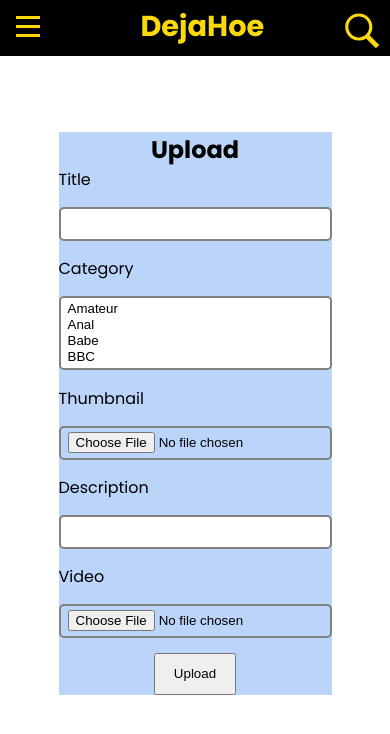
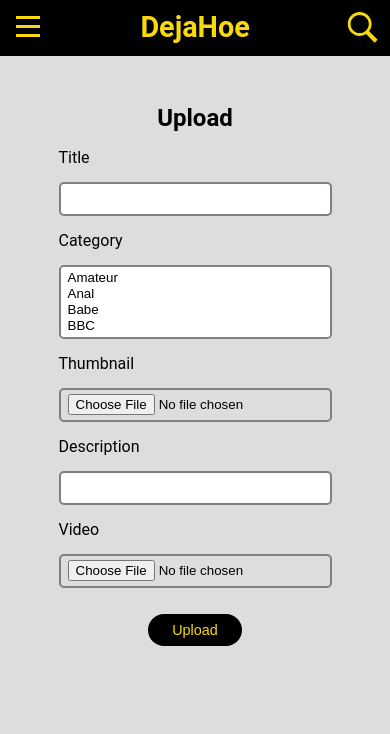
Before and after one commit to xamimran/reach_me, a Flask app: page /upload in a window 390 px wide. Shown: the top 734 px of the page. Run offline with Flask 2, Linux system fonts and the light colour scheme; a user stored in the database is signed in; some libraries are stand-ins or nearby versions.

Commit message:
responsive V2

```diff
--- a/static/js.js
+++ b/static/js.js
@@ -1,5 +1,6 @@
 const primaryNav = document.querySelector(".primary-navigation")
 const navToggle = document.querySelector(".mobile-nav-toggle")
+const grad = document.querySelector(".wrapper")
 
 navToggle.addEventListener("click", ()=>{
     const visibility = primaryNav.getAttribute('data-visible');
@@ -12,4 +13,13 @@
         primaryNav.setAttribute("data-visible", false);
         navToggle.setAttribute("aria-expanded", false);
     }
-})
+});
+
+window.addEventListener("load", ()=>{
+    const toggler = grad.getAttribute("bkg-c");
+
+    if (toggler === "0")
+    {
+        document.body.style.background = "#DDDDDC";
+    }
+});
--- a/static/style.css
+++ b/static/style.css
@@ -1,4 +1,4 @@
-@import url("https://fonts.googleapis.com/css2?family=Poppins:ital,wght@0,100;0,200;0,300;0,400;0,500;0,600;0,700;0,800;0,900;1,100;1,200;1,300;1,400;1,500;1,600;1,700;1,800;1,900&display=swap");
+@import url('https://fonts.googleapis.com/css2?family=Roboto:wght@0,100;0,200;0,300;0,400;0,500;0,600;0,700;0,800;0,900;1,100;1,200;1,300;1,400;1,500;1,600;1,700;1,800;1,900&display=swap');
 
 * {
   margin: 0;
@@ -7,7 +7,23 @@
 }
 
 body {
-  font-family: "Poppins", sans-serif;
+  font-family: "Roboto","Arial",sans-serif;
+}
+
+::-webkit-scrollbar {
+    width: 13px;
+}
+
+::-webkit-scrollbar-track {
+    -webkit-box-shadow: inset 0 0 6px rgba(0,0,0,0.3);
+    border-radius: 10px;
+    background: #f3f3f3;
+}
+
+::-webkit-scrollbar-thumb {
+    border-radius: 6px;
+    -webkit-box-shadow: inset 0 0 6px rgba(0,0,0,0.5);
+    background: #333;
 }
 
 .navbar {
@@ -77,40 +128,52 @@
     border: 0;
     width: 2rem;
     height: 2rem;
-    /*margin: 10rem;*/
-    /*aspect-ratio: 5;*/
     top: 1rem;
     left: 1rem;
-
-}
+  }
 
   .mobile-nav-toggle[aria-expanded="true"] {
-      background-image: url("./svg/closed.svg");
+    background-image: url("./svg/closed.svg");
   }
-}
 
-.logo {
+  .video{
+    margin: 0.5rem;
+    width: 150px;
+  }
+
+  .play-container{
+    background-color: black;
+    color: #fff;
+    margin: 8px 20px;
+    height: 30vh;
+  }
+
+  .logo {
   position: absolute;
-  top: .3rem;
+  top: .6rem;
   left: 36%;
   font-size: 1.2rem;
   color: #F9D90C;
-  /*font-size: 25px;*/
+  }
+
+  .wrapper {
+  width: 70%;
+  margin: 1.3rem auto;
+  /*background-color: rgba(200,200,200,1);*/
+  text-align: center;
+ }
+
 }
 
 .search {
     position: absolute;
-    top: .7rem;
-    right: .5rem;
-    /*font-size: 1.2rem;*/
-    /*color: #0e2431;*/
-    /*width: 40px;*/
-    /*height: 40px;*/
+    top: .6rem;
+    right: .6rem;
 }
 
 .search a img {
-  width: 40px;
-  height: 40px;
+  width: 35px;
+  height: 35px;
 }
 
 .flash {
@@ -121,11 +184,10 @@
     background-color: rgb(19, 185, 55);
 }
 
-.wrapper {
-  width: 70%;
-  margin: 9vh auto;
-  background-color: #BBD4F9;
-  text-align: center;
+.main-container {
+  height: 100%;
+  width: 100%;
+  /*background: */
 }
 
 .wrapper-1 {
@@ -159,9 +218,17 @@
 }
 
 button {
-  padding: 7px;
-  line-height: 1.5rem;
-  width: 30%;
+  padding: .4rem 1.5rem;
+  line-height: 1.2rem;
+  font-size: .9rem;
+  color: #F9D90C;
+  background-color: black;
+  border: none;
+}
+
+.btn {
+  margin-top: .7rem;
+  border-radius: 20px;
 }
 
 select {
@@ -187,6 +254,179 @@
   margin-bottom: 20px;
 }
 
+.heading{
+  align-items: center ;
+  text-align: center;
+  padding: .9rem;
+  border-bottom: 2px solid grey;
+  margin: .1rem 1rem;
+}
+
+.heading p {
+  display: block;
+  margin-top: 7px;
+  font-weight: 500;
+  font-size: 24px;
+}
+
+.videos-container{
+    display: flex;
+    flex-direction: row;
+    justify-content: space-around;
+    flex-wrap: wrap;
+    margin-top: 1rem;
+}
+
+.thumbnail{
+    width: 100%;
+    height: 290px;
+    margin-bottom: 12px;
+
+}
+
+.thumbnail img{
+    width: 100%;
+    height: 100%;
+    border-radius: 5px;
+}
+
+.video-details{
+    display: flex;
+}
+
+.creator-img img{
+    height: 40px;
+    width: 40px;
+    border-radius: 50%;
+    margin-right: 12px;
+}
+
+.title{
+    display: flex;
+    flex-direction: column;
+}
+
+.title a{
+    text-decoration: none;
+}
+
+.video-title{
+    color: rgb(3, 3, 3);
+    font-size: 1rem;
+    max-width: 278px;
+    line-height: 1.5rem;
+    margin-bottom: 1px;
+    overflow: hidden;
+    display: -webkit-box;
+    -webkit-line-clamp: 4;
+    -webkit-box-orient: vertical;
+}
+
+.title span{
+    color: rgb(96, 96, 96);
+    font-size: 0.9rem;
+    line-height: 2rem;
+    font-weight: 400;
+    margin-bottom: .5rem;
+}
+
+.video-creator:hover {
+    color: black;
+    flex-direction: column;
+}
+
+.card-title{
+    justify-content: left;
+    margin: 1rem 20px;
+
+}
+
+.card-title h1{
+  font-size: 1.3rem;
+}
+
+.card-title h3 {
+  font-size: .8rem;
+  font-weight: 600;
+}
+
+.category-container{
+    display: flex;
+    margin: 10px 20px;
+}
+
+.category-card{
+    border: 1px solid black;
+    color: #fff;
+    padding: 1px 5px;
+    background-color: black;
+    font-weight: 600;
+    font-size: .75rem;
+    margin-right: 5px;
+}
+
+.values-card a{
+    border: 1px solid #333;
+    color: #F8B500;
+    background-color: white;
+    padding: 3px 5px;
+    text-decoration: none;
+    font-weight: 700;
+    font-size: .9rem;
+    margin-right: 3px;
+}
+
+.date-container{
+    font-weight: 500;
+    font-size: 14px;
+    color: #111;
+    margin-left: 10px;
+}
+
+.play-container video{
+    width: 100%;
+    height: 100%;
+}
+
+.account-redirect{
+    width: 14rem;
+    text-align: center;
+    margin: auto;
+    background-color: #F8B500;
+    margin-bottom: 8px;
+    margin-top: 8px;
+}
+
+.account-redirect a{
+    display: inline-block;
+    padding: 7px;
+    color: black;
+    text-decoration: none;
+    cursor: pointer;
+    line-height: 1rem;
+    font-weight: bold;
+    font-size: .7rem;
+}
+
+form {
+  margin-top: 3rem;
+}
+
+a {
+  text-decoration: none;
+  color: #a89728;
+
+}
+
+a:hover {
+  color: #a89728;
+  font-weight: bolder;
+}
+
+.sub-heading {
+  margin-bottom: 1rem;
+}
+
 .footer{
   align-items: center ;
   text-align: center;
--- a/static/style1.css
+++ b/static/style1.css
@@ -19,7 +19,7 @@
   margin-top: 5px;
 }
 
-
+/*/////////////////////////*/
 .navbar {
   width: 100%;
   box-shadow: 0 1px 4px rgb(146 161 176 / 15%);
@@ -129,7 +129,7 @@
   font-size: 1.5rem;
   font-weight: 500;
 }
-
+/*////////////////////*/
 .logo {
   position: absolute;
   top: 0px;
@@ -176,7 +176,7 @@
 .nav-container input[type="checkbox"]:checked ~ .logo{
   display: none;
 }
-
+/*/////////////////////////////*/
 .heading{
   align-items: center ;
   text-align: center;
--- a/templates/change_password.html
+++ b/templates/change_password.html
@@ -5,13 +5,13 @@
 {% endblock %}
 
 {% block main %}
-    <div class="wrapper">
+    <div class="wrapper" bkg-c="0"s>
         <form action="/change_password" method="post">
             <h2>Change password</h2>
             <input name="old_password" autocomplete="off" placeholder="Old password" type="password">
             <input name="new_password" autocomplete="off" placeholder="New password" type="password">
             <input name="confirmation" autocomplete="off" placeholder="New password (again)" type="password">
-            <button type="submit">Confirm</button>
+            <button class="btn" type="submit">Confirm</button>
         </form>
     </div>
 {% endblock %}
--- a/templates/layout.html
+++ b/templates/layout.html
@@ -10,7 +10,6 @@
         <link href="/static/favicon.ico" rel="icon">
         <!--Style sheet-->
         <link href="/static/style.css" rel="stylesheet">
-        {% block style %}{% endblock %}
 
         <title>DejaHoe | {% block title %}{% endblock %}</title>
     </head>
@@ -37,7 +36,7 @@
 
                 {% if session.user_id %}
                 <div class="search">
-                  <a href="#"><img src="./static/svg/icons8-search.svg"></a>
+                  <a href="#"><img src="../static/svg/icons8-search.svg"></a>
                 </div>
 
 
@@ -58,6 +57,6 @@
         </main>
 
         {%block footer %}{% endblock %}
-        <script src="./static/js.js"></script>
+        <script src="../static/js.js"></script>
     </body>
 </html>
--- a/templates/login.html
+++ b/templates/login.html
@@ -5,13 +5,13 @@
 {% endblock %}
 
 {% block main %}
-    <div class="wrapper">
+    <div class="wrapper" bkg-c="0">
         <form action="/login" method="post">
             <h2>login</h2>
             <input name="username" autocomplete="off" placeholder="Username" type="text">
             <input name="password" autocomplete="off" placeholder="Password" type="password">
             <p>Don't have an account? <a href="/register">Sign up</a></p>
-            <button type="submit">Login</button>
+            <button class="btn" type="submit">Login</button>
         </form>
     </div>
 {% endblock %}
--- a/templates/profile.html
+++ b/templates/profile.html
@@ -5,7 +5,7 @@
 {% endblock %}
 
 {% block main %}
-    <div class="wrapper">
+    <div class="wrapper" bkg-c="0">
         <p>Email: {{ info[0].email }}</p>
         <p>User name: {{ info[0].username }}</p>
         <p>Registration date: {{ info[0].timestamp }}</p>
--- a/templates/register.html
+++ b/templates/register.html
@@ -5,15 +5,15 @@
 {% endblock %}
 
 {% block main %}
-    <div class="wrapper">
+    <div class="wrapper" bkg-c="0">
         <form action="/register" method="post">
-            <h2 class=heading>Register</h2>
+            <h2 class="sub-heading">Register</h2>
             <input name="email" autofocus autocomplete="off" placeholder="Email" type="email">
             <input name="username" autocomplete="off" placeholder="Username" type="text">
             <input name="password" autocomplete="off" placeholder="Password" type="password">
             <input name="confirmation" autocomplete="off" placeholder="Password (again)" type="password">
             <p>Already have an account? <a href="/login">Login</a> </p>
-            <button type="submit">Register</button>
+            <button  type="submit">Register</button>
         </form>
     </div>
 {% endblock %}
--- a/templates/upload.html
+++ b/templates/upload.html
@@ -5,10 +5,10 @@
 {% endblock %}
 
 {% block main %}
-    <div class="wrapper">
+    <div class="wrapper" bkg-c="0">
         <form action="/upload" method="post" enctype="multipart/form-data">
 
-            <h2 class=heading>Upload</h2>
+            <h2 class="sub-heading">Upload</h2>
 
             <label for="Title">Title</label>
             <input type="text" name="title" id="Title">
@@ -30,7 +30,7 @@
             <label for="Video">Video</label>
             <input type="file" name="file" id="Video">
 
-            <button type="submit">Upload</button>
+            <button class="btn" type="submit">Upload</button>
 
         </form>
     </div>
--- a/templates/video.html
+++ b/templates/video.html
@@ -1,8 +1,4 @@
 {% extends "layout.html"%}
-
-{% block style %}
-    <link rel="stylesheet" href="/static/style1.css">
-{% endblock %}
 
 {% block title %}
     Vid
```
Also changed, not shown: other parts of static/style.css (+39 -7 lines), static/c.js (deleted, +0 -18 lines), templates/index.html (+7 -44 lines), static/x1.JPG (deleted), 1 other file.
